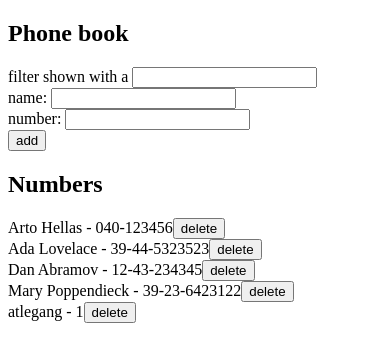
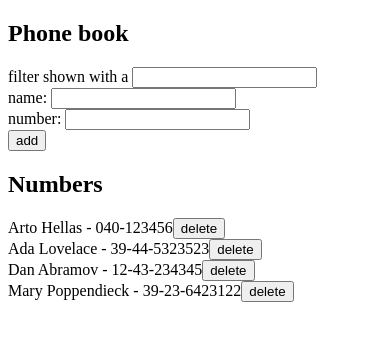
Before and after one commit to atle-gang/fullstackopen, a React (Vite) app in the folder part2/phonebook/: page / in a window 390 px wide. Shown: the top 362 px of the page. Built offline with nearby package versions, Linux system fonts and the light colour scheme; data requests are answered from the project's data file.

Commit message:
Complete phone book step 11 and step 12

```diff
--- a/part2/phonebook/db.json
+++ b/part2/phonebook/db.json
@@ -19,11 +19,6 @@
       "name": "Mary Poppendieck",
       "number": "39-23-6423122",
       "id": "4"
-    },
-    {
-      "name": "atlegang",
-      "number": "1",
-      "id": "5"
     }
   ]
 }
--- a/part2/phonebook/src/App.jsx
+++ b/part2/phonebook/src/App.jsx
@@ -123,7 +123,7 @@ const App = () => {
       );
       setNotification({
         type: "errorNotification",
-        message: `${updatedPersonObject.name} has already been removed from the server.`,
+        message: `Information of ${updatedPersonObject.name} has already been removed from the server.`,
       });
     }
   };
--- a/part2/phonebook/src/components/Notification.jsx
+++ b/part2/phonebook/src/components/Notification.jsx
@@ -1,11 +1,11 @@
 import React from "react";
 
-const Notification = (props) => {
-  if (props.notification == null) {
+const Notification = ({ notification }) => {
+  if (notification == null) {
     return null;
   }
 
-  return <div className={props.notification.type}>{props.notification.message}</div>;
+  return <div className={notification.type}>{notification.message}</div>;
 };
 
 export { Notification };
```
